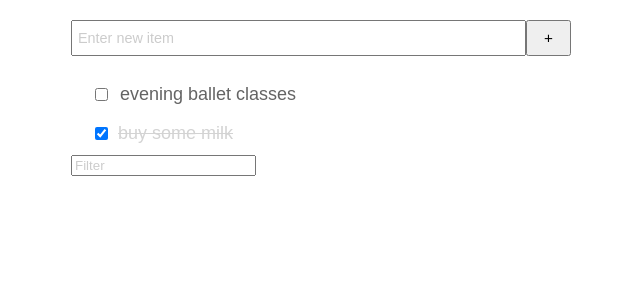
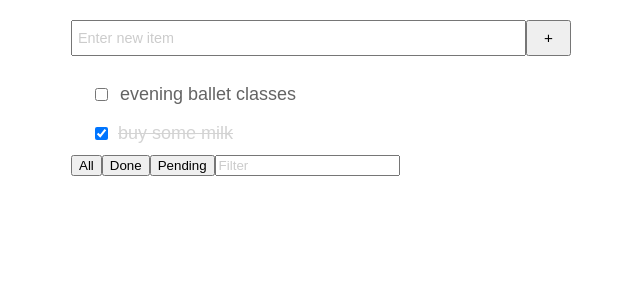
Before and after one commit to pawk/todo-app, a React (Create React App) app: page / in a window 1280 px wide. Shown: the top 300 px of the page, without its empty margins (319-959 px from the left). Built offline with nearby package versions, Linux system fonts and the light colour scheme.

Commit message:
filter buttons

```diff
--- a/src/todo/filter.jsx
+++ b/src/todo/filter.jsx
@@ -9,9 +9,16 @@ const handleKeyUp = fn => e => {
   fn(e.target.value);
 };
 
+const filterAll = e => { console.log('filter all'); }
+const filterDone = e => { console.log('filter done'); }
+const filterPending = e => { console.log('filter pending'); }
+
 export default function TodoFilter({ onFilter }) {
   return (
     <section>
+      <button onClick={filterAll}>All</button>
+      <button onClick={filterDone}>Done</button>
+      <button onClick={filterPending}>Pending</button>
       <input type="text"
         className="todo__filter-input"
         onKeyUp={handleKeyUp(onFilter)}
```
